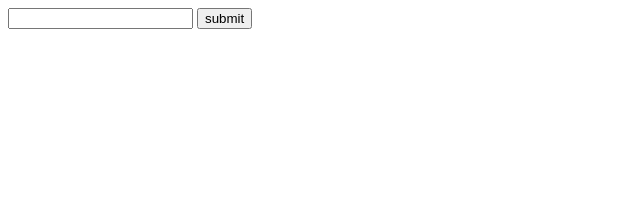
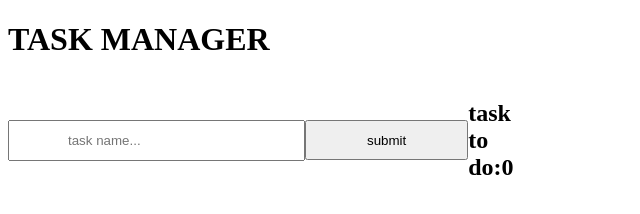
Before and after one commit to vikasg57/unit-3, a plain HTML site: page taskmanager.html in a window 1280 px wide. Shown: the whole page, without its empty margins (0-640 px from the left). Drawn offline with Linux system fonts and the light colour scheme.

Commit message:
task count function added

```diff
--- a/taskmanager.css
+++ b/taskmanager.css
@@ -0,0 +1,17 @@
+.upper{
+    display: flex;
+    justify-content: space-between;
+    width: 35%;
+    align-items: center;
+}
+
+.upper button{
+    padding: 0px 60px;
+   height: 40px;
+
+}
+.upper input{
+    padding: 0px 58px;
+   height: 37px;
+
+}
--- a/taskmanager.html
+++ b/taskmanager.html
@@ -11,10 +11,15 @@
 
     <div class="container">
 
+        <h1>TASK MANAGER </h1>
 
-    <div>
-        <input type="text" name="" id="taskname">
+
+    <div class="upper">
+        <input type="text" placeholder="task name..." name="" id="taskname">
         <button class="button">submit</button>
+        <h2 class="total">
+
+        </h2>
 
     </div>
 
--- a/taskmanager.js
+++ b/taskmanager.js
@@ -26,7 +26,7 @@ ondisplay()
 
 function ondisplay(){
     document.querySelector('.main').textContent=""
-
+ document.querySelector(".total").textContent=  "task to do:"+taskarray.length
     taskarray.map(function(el,i){
         var head= document.createElement('p')
         head.textContent= "Task:" +el.task
@@ -67,9 +67,6 @@ function ondisplay(){
 
         })
 
-
-
-
         document.querySelector('.main').append(head,head2,head3,butt,butt2,butt3)
     })
 }
```
